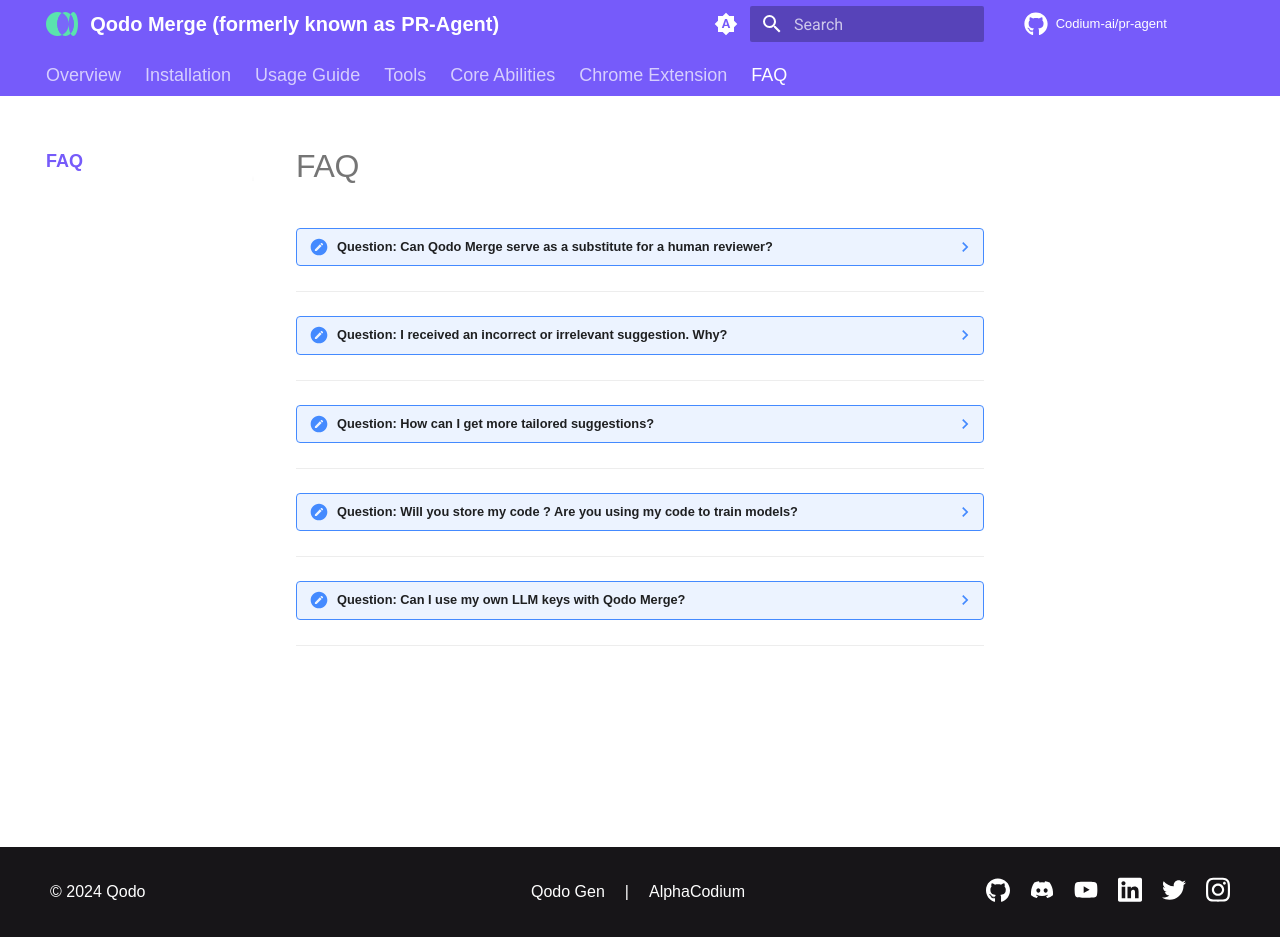
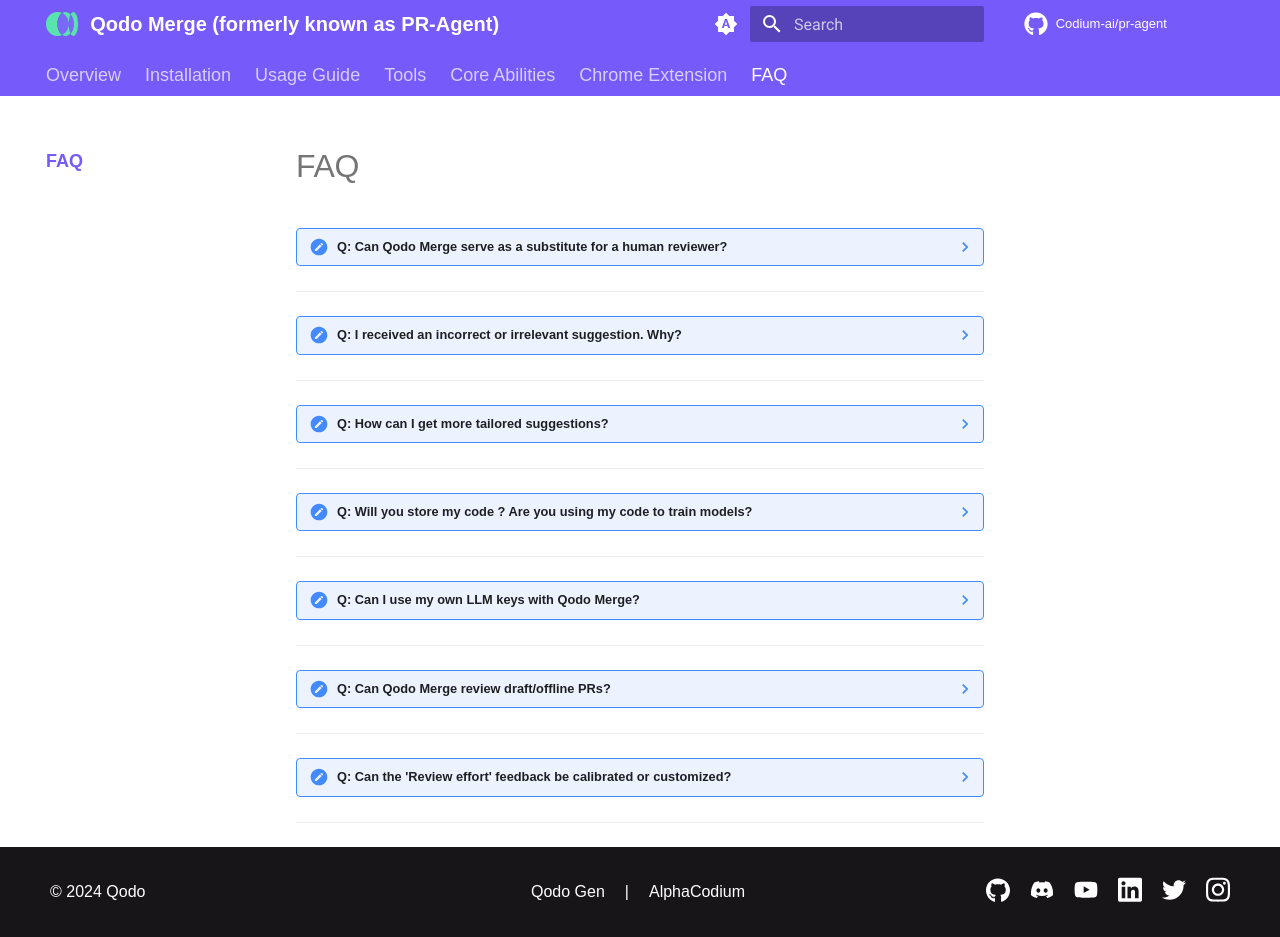
Before and after one commit to Codium-ai/pr-agent, an MkDocs documentation site: the page built from docs/docs/faq/index.md, in a window 1280 px wide and 937 px high. Built offline with MkDocs 1.6.1 and Material for MkDocs 9.7.7, drawn with Linux system fonts in a browser that asks for light colours; comment, search, counter and statistics services are not loaded.

Commit message:
docs: update FAQ with new questions and improve formatting

```diff
--- a/docs/docs/faq/index.md
+++ b/docs/docs/faq/index.md
@@ -1,6 +1,6 @@
 # FAQ
 
-??? note "Question: Can Qodo Merge serve as a substitute for a human reviewer?"
+??? note "Q: Can Qodo Merge serve as a substitute for a human reviewer?"
     #### Answer:<span style="display:none;">1</span>
 
     Qodo Merge is designed to assist, not replace, human reviewers.
@@ -22,15 +22,15 @@
 
 ___
 
-??? note "Question: I received an incorrect or irrelevant suggestion. Why?"
+??? note "Q: I received an incorrect or irrelevant suggestion. Why?"
 
     #### Answer:<span style="display:none;">2</span>
 
     - Modern AI models, like Claude 3.5 Sonnet and GPT-4, are improving rapidly but remain imperfect. Users should critically evaluate all suggestions rather than accepting them automatically.
-    - AI errors are rare, but possible. A main value from reviewing the code suggestions lies in their high probability of catching **mistakes or bugs made by the PR author**. We believe it's worth spending 30-60 seconds reviewing suggestions, even if some aren't relevant, as this practice can enhances code quality and prevent bugs in production.
+    - AI errors are rare, but possible. A main value from reviewing the code suggestions lies in their high probability of catching **mistakes or bugs made by the PR author**. We believe it's worth spending 30-60 seconds reviewing suggestions, even if some aren't relevant, as this practice can enhance code quality and prevent bugs in production.
 
 
-    - The hierarchical structure of the suggestions is designed to help the user to _quickly_ understand them, and to decide which ones are relevant and which are not:
+    - The hierarchical structure of the suggestions is designed to help the user _quickly_ understand them, and to decide which ones are relevant and which are not:
 
         - Only if the `Category` header is relevant, the user should move to the summarized suggestion description.
         - Only if the summarized suggestion description is relevant, the user should click on the collapsible, to read the full suggestion description with a code preview example.
@@ -40,14 +40,14 @@
 
 ___
 
-??? note "Question: How can I get more tailored suggestions?"
+??? note "Q: How can I get more tailored suggestions?"
     #### Answer:<span style="display:none;">3</span>
 
     See [here](https://qodo-merge-docs.qodo.ai/tools/improve/#extra-instructions-and-best-practices) for more information on how to use the `extra_instructions` and `best_practices` configuration options, to guide the model to more tailored suggestions.
 
 ___
 
-??? note "Question: Will you store my code ? Are you using my code to train models?"
+??? note "Q: Will you store my code ? Are you using my code to train models?"
     #### Answer:<span style="display:none;">4</span>
 
     No. Qodo Merge strict privacy policy ensures that your code is not stored or used for training purposes.
@@ -56,12 +56,35 @@
 
 ___
 
-??? note "Question: Can I use my own LLM keys with Qodo Merge?"
+??? note "Q: Can I use my own LLM keys with Qodo Merge?"
     #### Answer:<span style="display:none;">5</span>
 
-    When you self-host, you use your own keys.
+    When you self-host the [open-source](https://github.com/Codium-ai/pr-agent) version, you use your own keys.
 
     Qodo Merge Pro with SaaS deployment is a hosted version of Qodo Merge, where Qodo manages the infrastructure and the keys.
     For enterprise customers, on-prem deployment is also available. [Contact us](https://www.codium.ai/contact/#pricing) for more information.
+___
+
+??? note "Q: Can Qodo Merge  review draft/offline PRs?"
+    #### Answer:<span style="display:none;">5</span>
+
+    Yes. While Qodo Merge won't automatically review draft PRs, you can still get feedback by manually requesting it through [online commenting](https://qodo-merge-docs.qodo.ai/usage-guide/automations_and_usage/#online-usage).
+
+    For active PRs, you can customize the automatic feedback settings [here](https://qodo-merge-docs.qodo.ai/usage-guide/automations_and_usage/#qodo-merge-automatic-feedback) to match your team's workflow.
+___
+
+??? note "Q: Can the 'Review effort' feedback be calibrated or customized?"
+    #### Answer:<span style="display:none;">5</span>
+
+    Yes, you can customize review effort estimates using the `extra_instructions` configuration option (see [documentation](https://qodo-merge-docs.qodo.ai/tools/review/#configuration-options)).
+
+    Example mapping:
+
+    - Effort 1: < 30 minutes review time
+    - Effort 2: 30-60 minutes review time
+    - Effort 3: 60-90 minutes review time
+    - ...
+
+    Note: The effort levels (1-5) are primarily meant for _comparative_ purposes, helping teams prioritize reviewing smaller PRs first. The actual review duration may vary, as the focus is on providing consistent relative effort estimates.
 
 ___
```
Also changed, not shown: other parts of docs/docs/faq/index.md (+1 -1 lines).
